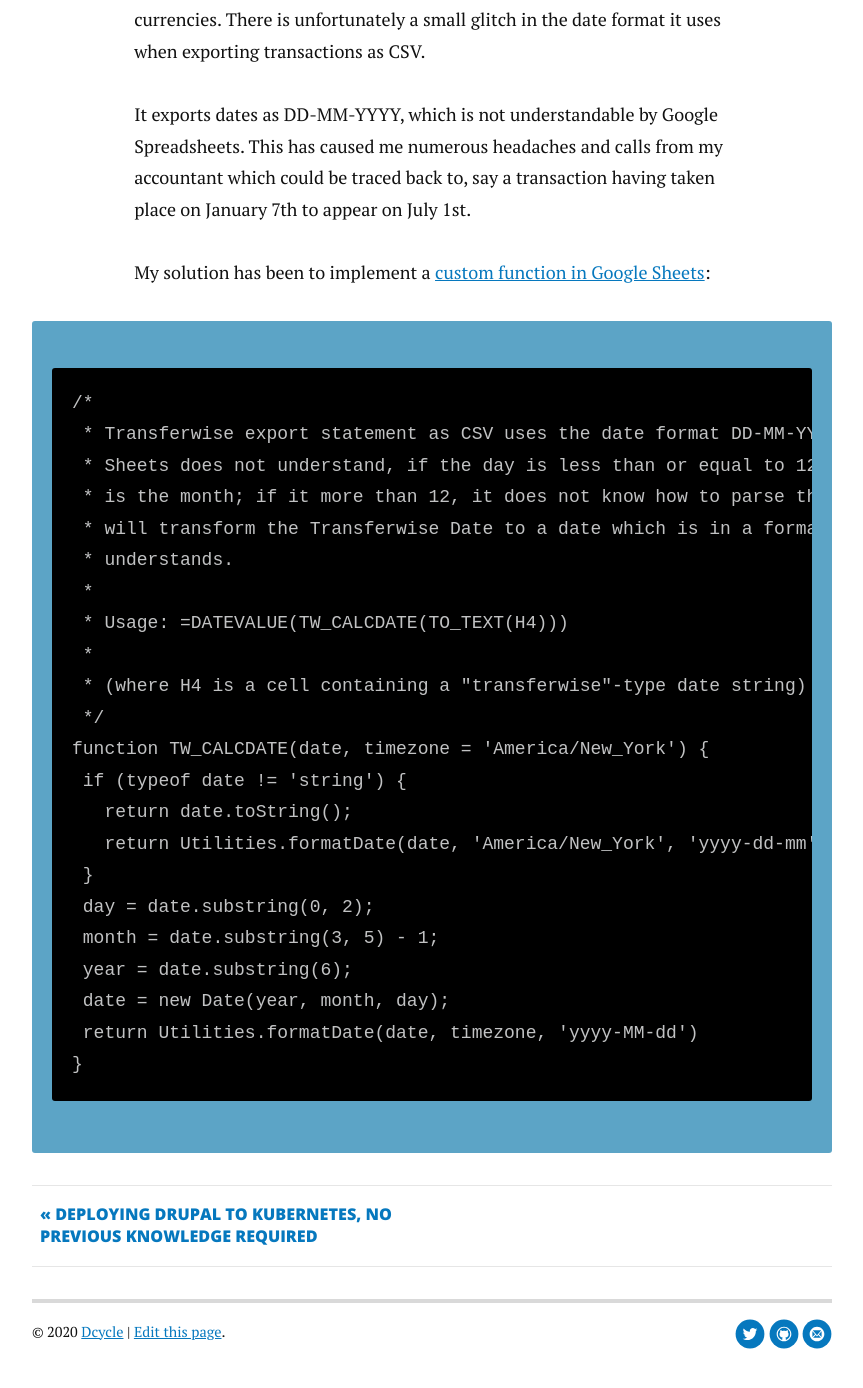
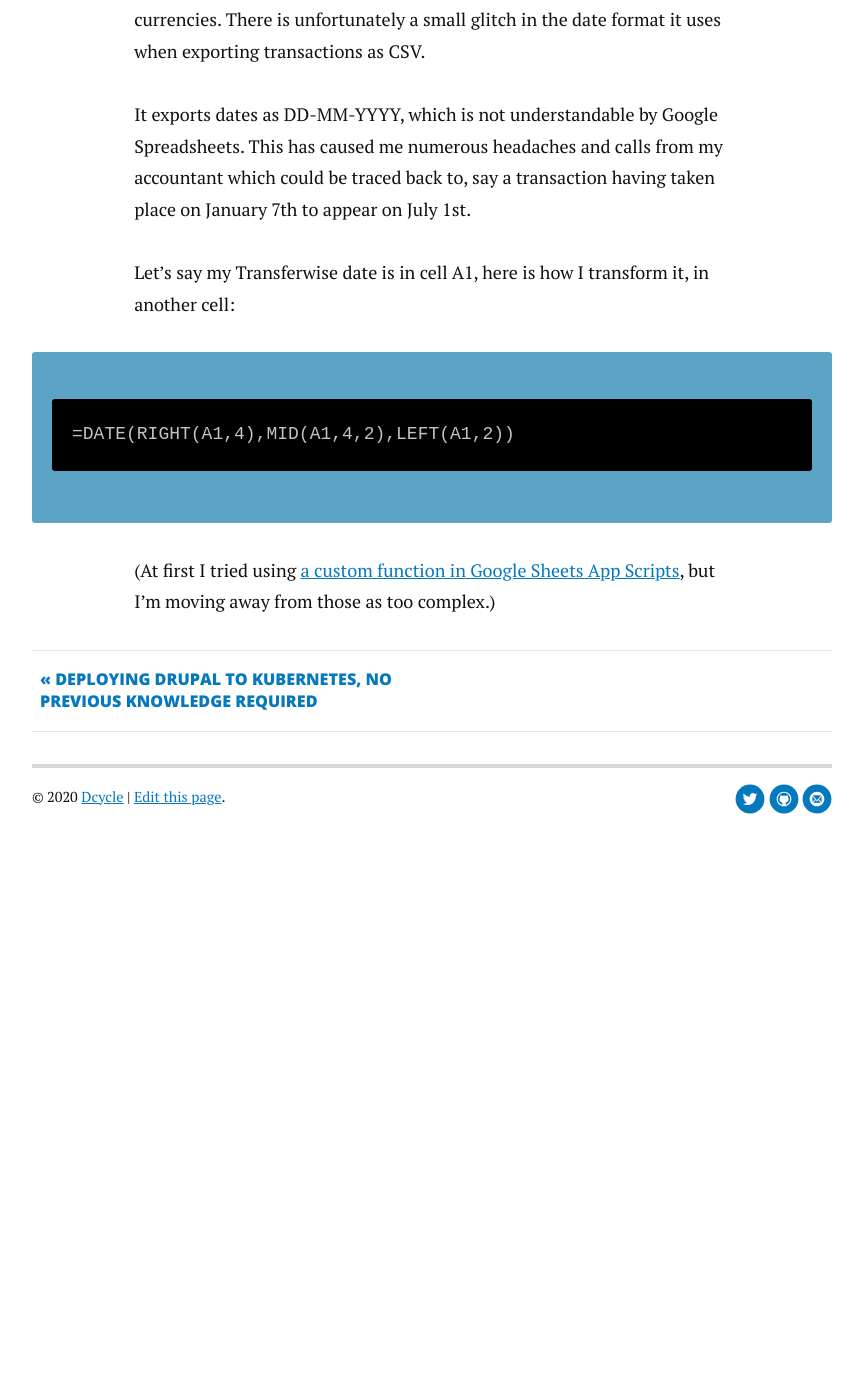
Before and after one commit to alberto56/dcycleblog, a Jekyll site: the page built from _posts/2020-04-25-transferwise-dates.md, in a window 1280 px wide and 1400 px high, scrolled down 579 px. Shown: the top 1388 px of the window, without its empty margins (208-1071 px from the left). Built offline with Jekyll 4.4.1, drawn with Linux system fonts in a browser that asks for light colours; nearby versions of some CDN libraries; comment, search, counter and statistics services are not loaded; after the commit the page ends 1480 px from its top, so only the background shows below that.

Commit message:
Update 2020-04-25-transferwise-dates.md

```diff
--- a/_posts/2020-04-25-transferwise-dates.md
+++ b/_posts/2020-04-25-transferwise-dates.md
@@ -13,27 +13,8 @@
 
 It exports dates as DD-MM-YYYY, which is not understandable by Google Spreadsheets. This has caused me numerous headaches and calls from my accountant which could be traced back to, say a transaction having taken place on January 7th to appear on July 1st.
 
-My solution has been to implement a [custom function in Google Sheets](https://developers.google.com/apps-script/guides/sheets/functions):
+Let's say my Transferwise date is in cell A1, here is how I transform it, in another cell:
 
-    /*
-     * Transferwise export statement as CSV uses the date format DD-MM-YYYY, which Google
-     * Sheets does not understand, if the day is less than or equal to 12, it thinks the day
-     * is the month; if it more than 12, it does not know how to parse this. This function
-     * will transform the Transferwise Date to a date which is in a format that Google Sheets
-     * understands.
-     *
-     * Usage: =DATEVALUE(TW_CALCDATE(TO_TEXT(H4)))
-     *
-     * (where H4 is a cell containing a "transferwise"-type date string)
-     */
-    function TW_CALCDATE(date, timezone = 'America/New_York') {
-     if (typeof date != 'string') {
-       return date.toString();
-       return Utilities.formatDate(date, 'America/New_York', 'yyyy-dd-mm');
-     }
-     day = date.substring(0, 2);
-     month = date.substring(3, 5) - 1;
-     year = date.substring(6);
-     date = new Date(year, month, day);
-     return Utilities.formatDate(date, timezone, 'yyyy-MM-dd')
-    }
+    =DATE(RIGHT(A1,4),MID(A1,4,2),LEFT(A1,2))
+
+(At first I tried using [a custom function in Google Sheets App Scripts](https://github.com/alberto56/dcycleblog/blame/d9ed430036a1f5b2296a2caa365191103cfe4106/_posts/2020-04-25-transferwise-dates.md#L18-L39), but I'm moving away from those as too complex.)
```
